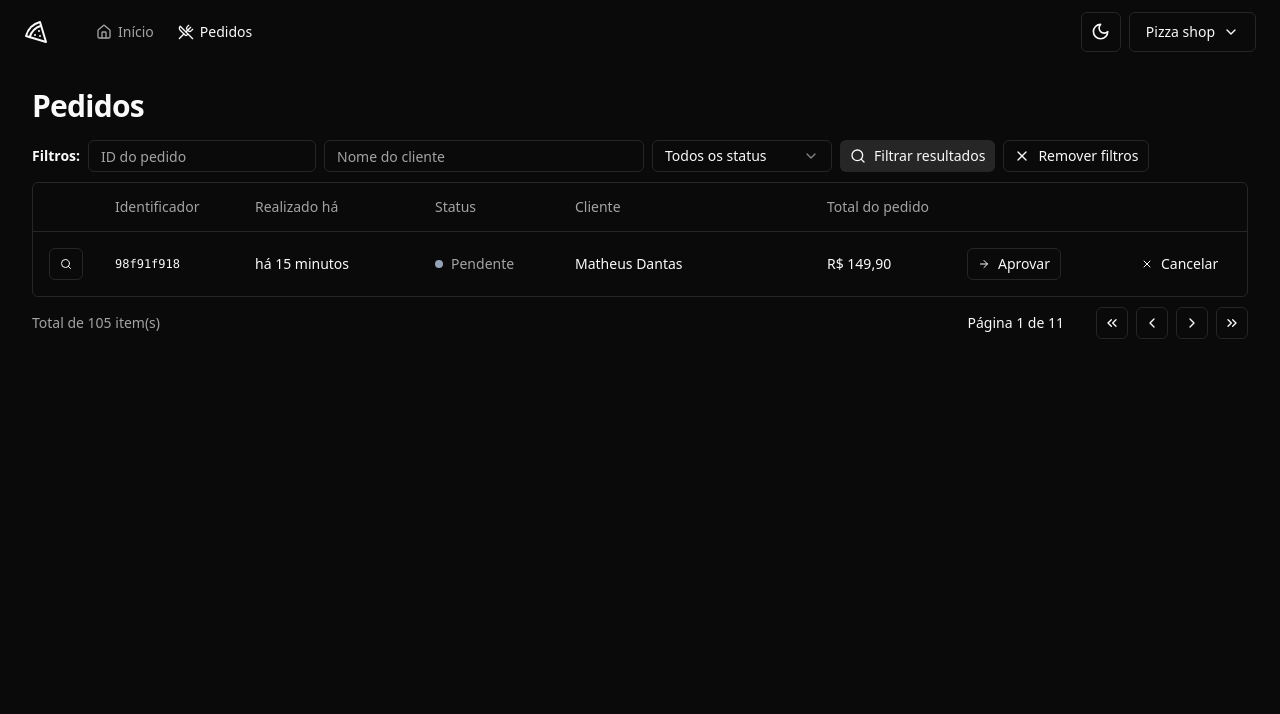
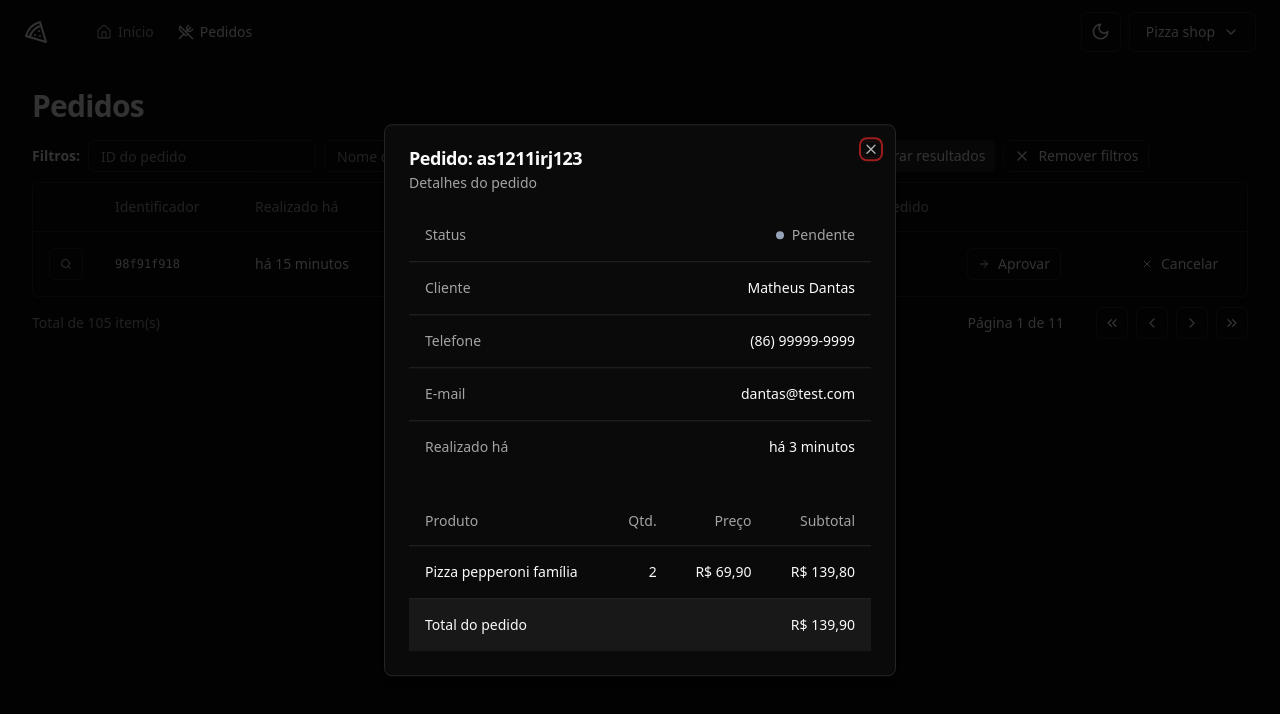
Before and after one commit to kauecdev/pizza-shop, a React (Vite) app: page /orders in a window 1280 px wide. Both pictures are taken after a click on the button "Detalhes do pedido". Shown: the top 714 px of the page. Built offline with nearby package versions, Linux system fonts and the light colour scheme.

Commit message:
Created order details modal

```diff
--- a/package.json
+++ b/package.json
@@ -11,6 +11,7 @@
   },
   "dependencies": {
     "@hookform/resolvers": "^3.4.2",
+    "@radix-ui/react-dialog": "^1.0.5",
     "@radix-ui/react-dropdown-menu": "^2.0.6",
     "@radix-ui/react-label": "^2.0.2",
     "@radix-ui/react-select": "^2.0.0",
--- /dev/null
+++ b/src/components/ui/dialog.tsx
@@ -0,0 +1,120 @@
+import * as React from "react"
+import * as DialogPrimitive from "@radix-ui/react-dialog"
+import { X } from "lucide-react"
+
+import { cn } from "@/lib/utils"
+
+const Dialog = DialogPrimitive.Root
+
+const DialogTrigger = DialogPrimitive.Trigger
+
+const DialogPortal = DialogPrimitive.Portal
+
+const DialogClose = DialogPrimitive.Close
+
+const DialogOverlay = React.forwardRef<
+  React.ElementRef<typeof DialogPrimitive.Overlay>,
+  React.ComponentPropsWithoutRef<typeof DialogPrimitive.Overlay>
+>(({ className, ...props }, ref) => (
+  <DialogPrimitive.Overlay
+    ref={ref}
+    className={cn(
+      "fixed inset-0 z-50 bg-black/80  data-[state=open]:animate-in data-[state=closed]:animate-out data-[state=closed]:fade-out-0 data-[state=open]:fade-in-0",
+      className
+    )}
+    {...props}
+  />
+))
+DialogOverlay.displayName = DialogPrimitive.Overlay.displayName
+
+const DialogContent = React.forwardRef<
+  React.ElementRef<typeof DialogPrimitive.Content>,
+  React.ComponentPropsWithoutRef<typeof DialogPrimitive.Content>
+>(({ className, children, ...props }, ref) => (
+  <DialogPortal>
+    <DialogOverlay />
+    <DialogPrimitive.Content
+      ref={ref}
+      className={cn(
+        "fixed left-[50%] top-[50%] z-50 grid w-full max-w-lg translate-x-[-50%] translate-y-[-50%] gap-4 border bg-background p-6 shadow-lg duration-200 data-[state=open]:animate-in data-[state=closed]:animate-out data-[state=closed]:fade-out-0 data-[state=open]:fade-in-0 data-[state=closed]:zoom-out-95 data-[state=open]:zoom-in-95 data-[state=closed]:slide-out-to-left-1/2 data-[state=closed]:slide-out-to-top-[48%] data-[state=open]:slide-in-from-left-1/2 data-[state=open]:slide-in-from-top-[48%] sm:rounded-lg",
+        className
+      )}
+      {...props}
+    >
+      {children}
+      <DialogPrimitive.Close className="absolute right-4 top-4 rounded-sm opacity-70 ring-offset-background transition-opacity hover:opacity-100 focus:outline-none focus:ring-2 focus:ring-ring focus:ring-offset-2 disabled:pointer-events-none data-[state=open]:bg-accent data-[state=open]:text-muted-foreground">
+        <X className="h-4 w-4" />
+        <span className="sr-only">Close</span>
+      </DialogPrimitive.Close>
+    </DialogPrimitive.Content>
+  </DialogPortal>
+))
+DialogContent.displayName = DialogPrimitive.Content.displayName
+
+const DialogHeader = ({
+  className,
+  ...props
+}: React.HTMLAttributes<HTMLDivElement>) => (
+  <div
+    className={cn(
+      "flex flex-col space-y-1.5 text-center sm:text-left",
+      className
+    )}
+    {...props}
+  />
+)
+DialogHeader.displayName = "DialogHeader"
+
+const DialogFooter = ({
+  className,
+  ...props
+}: React.HTMLAttributes<HTMLDivElement>) => (
+  <div
+    className={cn(
+      "flex flex-col-reverse sm:flex-row sm:justify-end sm:space-x-2",
+      className
+    )}
+    {...props}
+  />
+)
+DialogFooter.displayName = "DialogFooter"
+
+const DialogTitle = React.forwardRef<
+  React.ElementRef<typeof DialogPrimitive.Title>,
+  React.ComponentPropsWithoutRef<typeof DialogPrimitive.Title>
+>(({ className, ...props }, ref) => (
+  <DialogPrimitive.Title
+    ref={ref}
+    className={cn(
+      "text-lg font-semibold leading-none tracking-tight",
+      className
+    )}
+    {...props}
+  />
+))
+DialogTitle.displayName = DialogPrimitive.Title.displayName
+
+const DialogDescription = React.forwardRef<
+  React.ElementRef<typeof DialogPrimitive.Description>,
+  React.ComponentPropsWithoutRef<typeof DialogPrimitive.Description>
+>(({ className, ...props }, ref) => (
+  <DialogPrimitive.Description
+    ref={ref}
+    className={cn("text-sm text-muted-foreground", className)}
+    {...props}
+  />
+))
+DialogDescription.displayName = DialogPrimitive.Description.displayName
+
+export {
+  Dialog,
+  DialogPortal,
+  DialogOverlay,
+  DialogClose,
+  DialogTrigger,
+  DialogContent,
+  DialogHeader,
+  DialogFooter,
+  DialogTitle,
+  DialogDescription,
+}
--- /dev/null
+++ b/src/pages/app/orders/order-details.tsx
@@ -0,0 +1,96 @@
+import {
+  DialogContent,
+  DialogDescription,
+  DialogHeader,
+  DialogTitle,
+} from '@/components/ui/dialog'
+import {
+  Table,
+  TableBody,
+  TableCell,
+  TableFooter,
+  TableHead,
+  TableHeader,
+  TableRow,
+} from '@/components/ui/table'
+
+export function OrderDetails() {
+  return (
+    <DialogContent>
+      <DialogHeader>
+        <DialogTitle>Pedido: as1211irj123</DialogTitle>
+        <DialogDescription>Detalhes do pedido</DialogDescription>
+      </DialogHeader>
+      <div className="space-y-6">
+        <Table>
+          <TableBody>
+            <TableRow>
+              <TableCell className="text-muted-foreground">Status</TableCell>
+              <TableCell className="flex justify-end">
+                <div className="flex items-center gap-2">
+                  <span className="h-2 w-2 rounded-full bg-slate-400"></span>
+                  <span className="font-medium text-muted-foreground">
+                    Pendente
+                  </span>
+                </div>
+              </TableCell>
+            </TableRow>
+
+            <TableRow>
+              <TableCell className="text-muted-foreground">Cliente</TableCell>
+              <TableCell className="flex justify-end">Matheus Dantas</TableCell>
+            </TableRow>
+
+            <TableRow>
+              <TableCell className="text-muted-foreground">Telefone</TableCell>
+              <TableCell className="flex justify-end">
+                (86) 99999-9999
+              </TableCell>
+            </TableRow>
+
+            <TableRow>
+              <TableCell className="text-muted-foreground">E-mail</TableCell>
+              <TableCell className="flex justify-end">
+                dantas@test.com
+              </TableCell>
+            </TableRow>
+
+            <TableRow>
+              <TableCell className="text-muted-foreground">
+                Realizado há
+              </TableCell>
+              <TableCell className="flex justify-end">há 3 minutos</TableCell>
+            </TableRow>
+          </TableBody>
+        </Table>
+
+        <Table>
+          <TableHeader>
+            <TableRow>
+              <TableHead>Produto</TableHead>
+              <TableHead className="text-right">Qtd.</TableHead>
+              <TableHead className="text-right">Preço</TableHead>
+              <TableHead className="text-right">Subtotal</TableHead>
+            </TableRow>
+          </TableHeader>
+          <TableBody>
+            <TableRow>
+              <TableCell>Pizza pepperoni família</TableCell>
+              <TableCell className="text-right">2</TableCell>
+              <TableCell className="text-right">R$ 69,90</TableCell>
+              <TableCell className="text-right">R$ 139,80</TableCell>
+            </TableRow>
+          </TableBody>
+          <TableFooter>
+            <TableRow>
+              <TableCell colSpan={3}>Total do pedido</TableCell>
+              <TableCell className="text-right font-medium">
+                R$ 139,90
+              </TableCell>
+            </TableRow>
+          </TableFooter>
+        </Table>
+      </div>
+    </DialogContent>
+  )
+}
--- a/src/pages/app/orders/order-table-row.tsx
+++ b/src/pages/app/orders/order-table-row.tsx
@@ -1,16 +1,24 @@
 import { ArrowRight, Search, X } from 'lucide-react'
 
 import { Button } from '@/components/ui/button'
+import { Dialog, DialogTrigger } from '@/components/ui/dialog'
 import { TableCell, TableRow } from '@/components/ui/table'
+
+import { OrderDetails } from './order-details'
 
 export function OrderTableRow() {
   return (
     <TableRow>
       <TableCell>
-        <Button variant="outline" size="xs">
-          <Search className="h-3 w-3" />
-          <span className="sr-only">Detalhes do pedido</span>
-        </Button>
+        <Dialog>
+          <DialogTrigger asChild>
+            <Button variant="outline" size="xs">
+              <Search className="h-3 w-3" />
+              <span className="sr-only">Detalhes do pedido</span>
+            </Button>
+          </DialogTrigger>
+          <OrderDetails />
+        </Dialog>
       </TableCell>
       <TableCell className="font-mono text-xs font-medium">98f91f918</TableCell>
       <TableCell className="text-muted-foregorund">há 15 minutos</TableCell>
```
Also changed, not shown: 1 other file (tests, documents, lock files or other folders).
